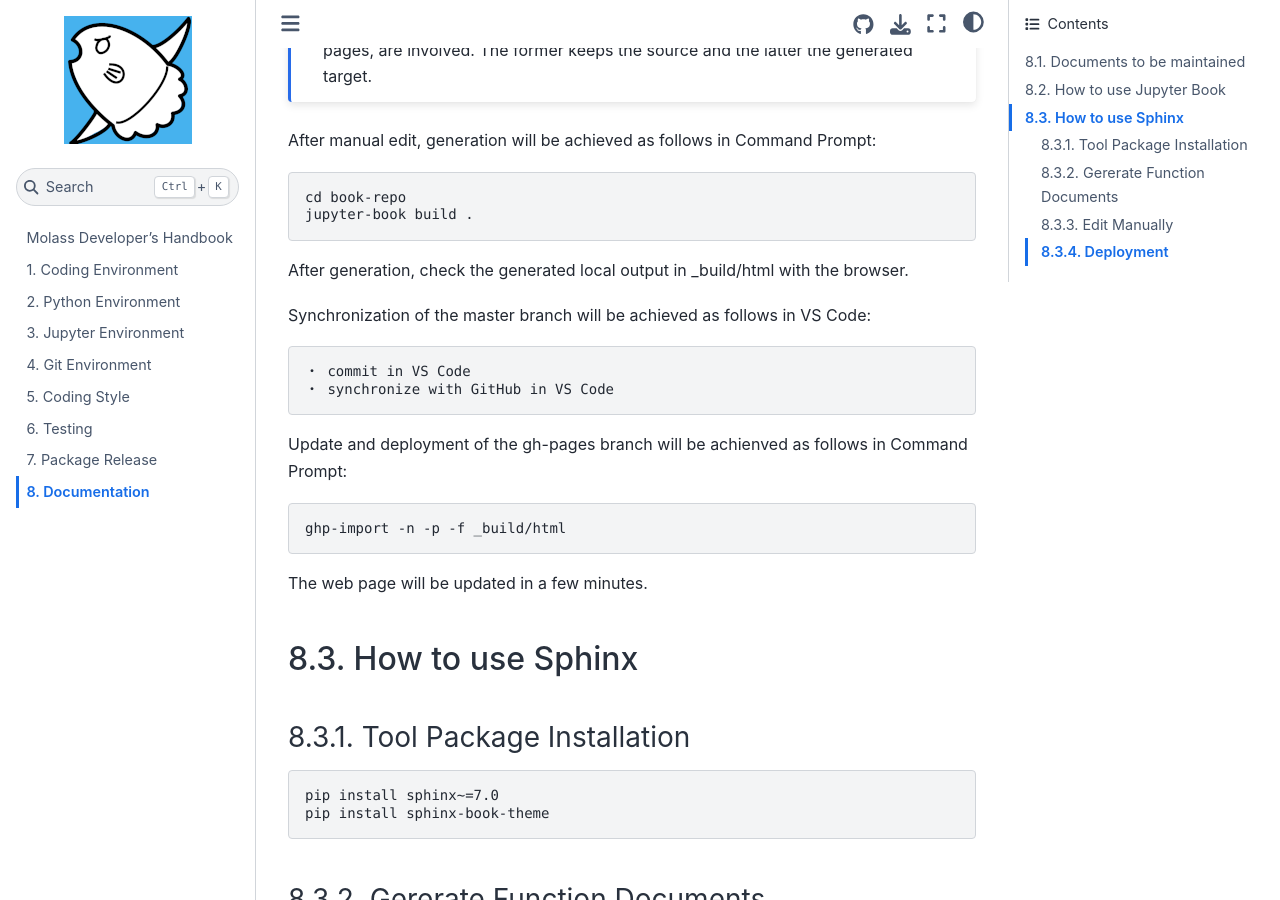
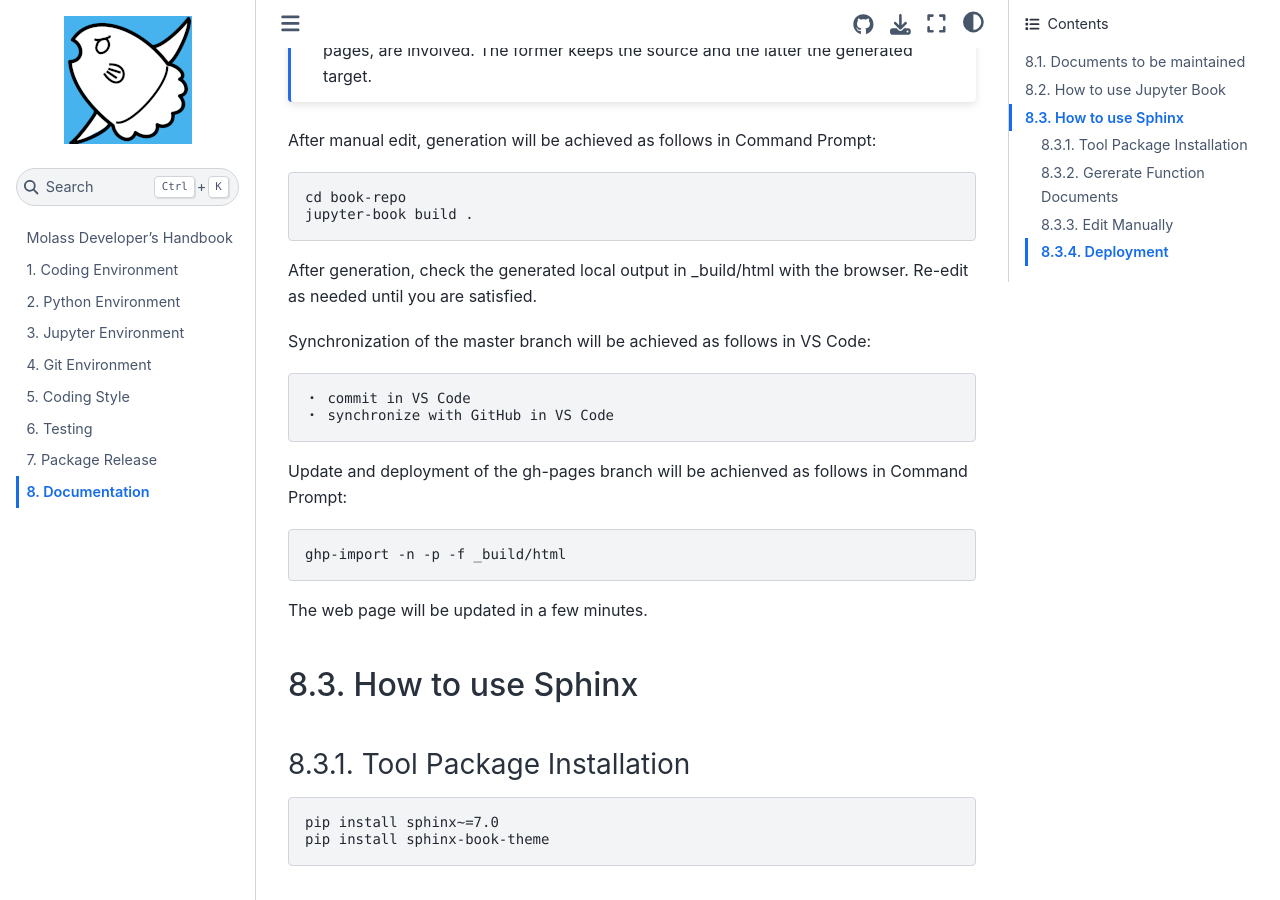
Before and after one commit to biosaxs-dev/molass-develop, a Jupyter Book: the page built from chapters/08/documentation.md, in a window 1280 px wide and 900 px high, scrolled down 2038 px. Built offline with Jupyter Book 1.0.4 settings and Sphinx 7.4.7 and the Sphinx Book theme 1.1.4, drawn with Linux system fonts in a browser that asks for light colours.

Commit message:
update for better wording

````diff
--- a/chapters/08/documentation.md
+++ b/chapters/08/documentation.md
@@ -76,7 +76,7 @@ cd book-repo
 jupyter-book build .
 ```
 
-After generation, check the generated local output in _build/html with the browser.
+After generation, check the generated local output in _build/html with the browser. Re-edit as needed until you are satisfied.
 
 Synchronization of the master branch will be achieved as follows in VS Code:
 
````
